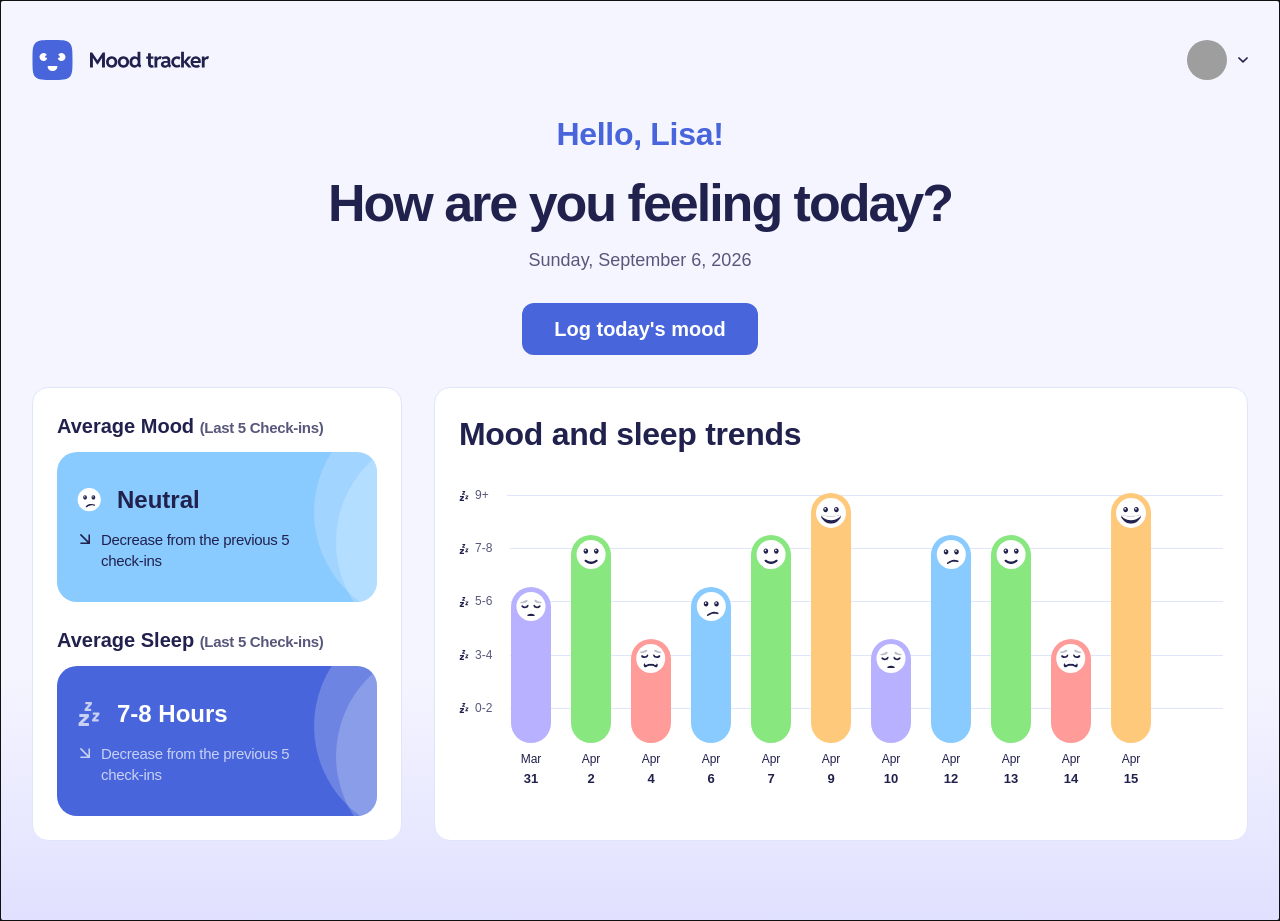
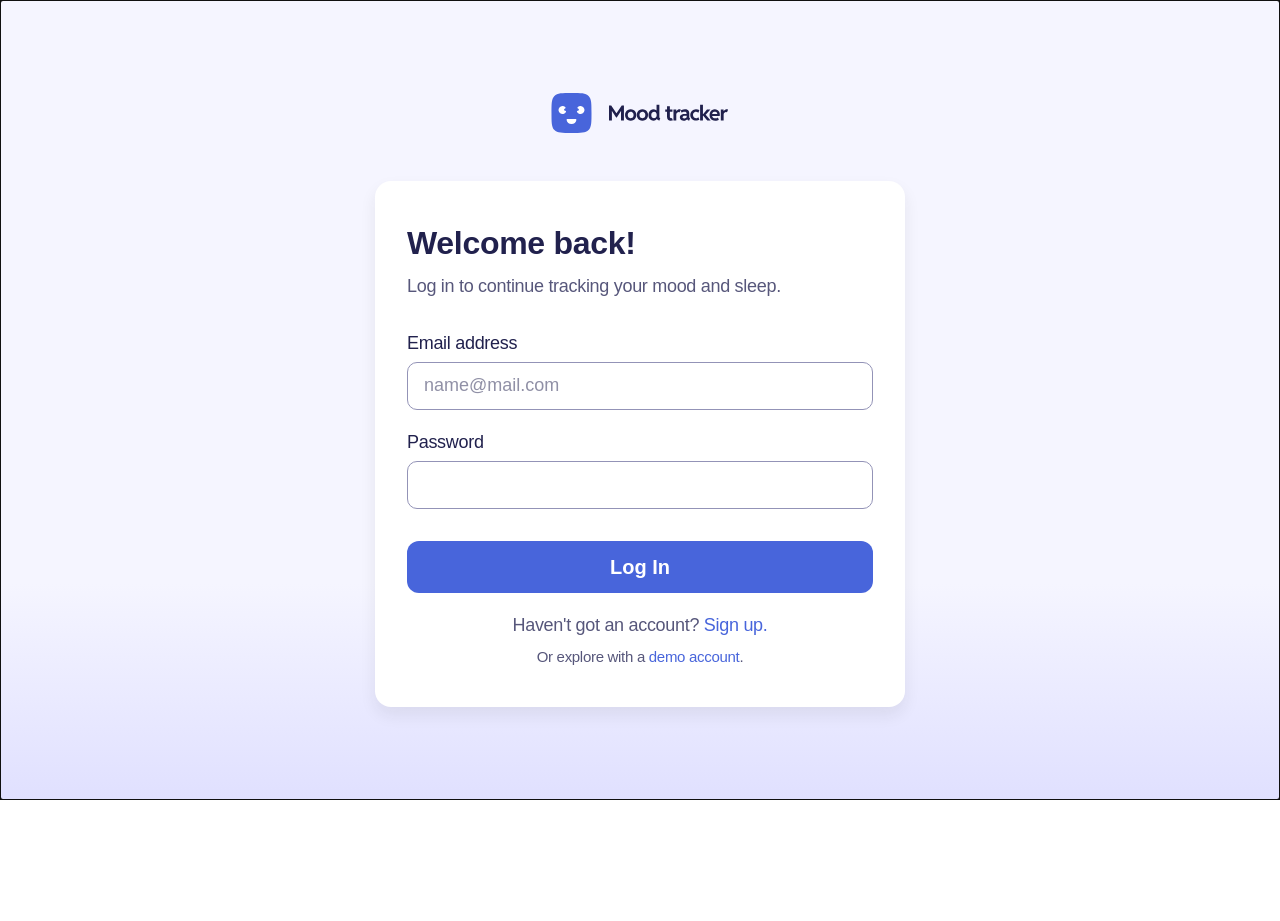
Before and after one commit to paladinescamila/Mood-Tracking-App, a React (Vite) app: page /login in a window 1280 px wide. Before the commit this address led to /dashboard. After the commit the page ends 800 px from the top, so only its background shows below. Built offline with nearby package versions, Linux system fonts and the light colour scheme; no server answers; grey boxes are pictures that could not be loaded; a web font is replaced by a local one.

Commit message:
Create a way to enter with a demo user to try the app

```diff
--- a/src/components/organisms/ProfileMenu.tsx
+++ b/src/components/organisms/ProfileMenu.tsx
@@ -1,7 +1,6 @@
 import {useEffect, useRef, useState} from 'react';
 import {signOut} from '@/firebase/auth';
 import {useClickOutside} from '@/hooks/useClickOutside';
-import {useAppStore} from '@/stores/app';
 import Icon from '@/components/atoms/Icon';
 import Photo from '@/components/atoms/Photo';
 import SettingsWindow from '@/components/organisms/SettingsWindow';
@@ -11,8 +10,6 @@ interface ProfileMenuProps {
 }
 
 export default function ProfileMenu({user}: ProfileMenuProps) {
-	const {setAuthUser, setUser, setMoodsHistory} = useAppStore();
-
 	const [menuIsOpened, setMenuIsOpened] = useState<boolean>(false);
 	const [settingsWindowIsOpened, setSettingsWindowIsOpened] = useState<boolean>(false);
 	const triggerRef = useRef<HTMLButtonElement | null>(null);
@@ -55,10 +52,6 @@ export default function ProfileMenu({user}: ProfileMenuProps) {
 	const logout = async () => {
 		try {
 			await signOut();
-
-			setAuthUser(null);
-			setUser(null);
-			setMoodsHistory([]);
 		} catch (error) {
 			console.error('Error signing out:', error);
 		}
--- a/src/components/pages/Login.tsx
+++ b/src/components/pages/Login.tsx
@@ -50,6 +50,36 @@ export default function Login() {
 		}
 	};
 
+	const tryDemoAccount = async () => {
+		try {
+			const demoEmail = import.meta.env.VITE_DEMO_USER_EMAIL;
+			const demoPassword = import.meta.env.VITE_DEMO_USER_PASSWORD;
+
+			if (!demoEmail || !demoPassword)
+				return setErrors((prev) => ({
+					...prev,
+					button: 'Demo account credentials are not set. Please contact support.',
+				}));
+
+			const authUser = await signIn(demoEmail, demoPassword);
+			const firestoreUser = await getUser(authUser.uid);
+
+			if (firestoreUser) {
+				setUser(firestoreUser);
+				navigate('/dashboard');
+			} else {
+				setAuthUser(authUser);
+				navigate('/onboarding');
+			}
+		} catch (error) {
+			console.error('Error signing in with demo account:', error);
+			setErrors((prev) => ({
+				...prev,
+				button: 'Failed to sign in with demo account. Please try again.',
+			}));
+		}
+	};
+
 	if (user) {
 		return <Navigate replace to='/dashboard' />;
 	}
@@ -81,19 +111,28 @@ export default function Login() {
 				/>
 			</form>
 
-			<footer className='flex flex-col gap-5'>
+			<footer className='flex flex-col gap-2'>
 				<div className='flex flex-col gap-3'>
 					{errors.button ? <ErrorMessage error={errors.button} /> : null}
 					<Button form='login-form' className='w-full' loading={loading} disabled={loading}>
 						Log In
 					</Button>
 				</div>
-				<p className='text-preset-6-regular text-neutral-600 text-center'>
+				<p className='text-preset-6-regular text-neutral-600 text-center mt-3'>
 					Haven't got an account?{' '}
 					<Link to='/signup' className='text-blue-600 custom-outline rounded-md'>
 						Sign up.
 					</Link>
 				</p>
+				<p className='text-preset-7 text-neutral-600 text-center'>
+					Or explore with a{' '}
+					<button
+						onClick={tryDemoAccount}
+						className='text-preset-7 text-blue-600 custom-outline rounded-md cursor-pointer'>
+						demo account
+					</button>
+					.
+				</p>
 			</footer>
 		</NoUser>
 	);
--- a/src/constants/sample.ts
+++ /dev/null
@@ -1,103 +0,0 @@
-export const SAMPLE_USER: User = {
-	id: 'QjemPXthw4cxCrL97KRnEftFoHi2',
-	name: 'Lisa',
-	email: 'lisa@mail.com',
-	photo:
-		'https://firebasestorage.googleapis.com/v0/b/mood-app-paladinescamila.firebasestorage.app/o/users%2FQjemPXthw4cxCrL97KRnEftFoHi2%2Fprofile.jpg?alt=media&token=24dc20c4-0e9b-4fb1-9eb6-0714ec776550',
-};
-
-export const SAMPLE_MOODS_HISTORY: MoodEntry[] = [
-	{
-		id: 'mtqgzdak-dwxhqx63kij50k29loq1iky2rxwyqk9xf3dx',
-		createdAt: '2026-03-31T10:00:00Z',
-		mood: 'sad',
-		feelings: ['anxious', 'lonely'],
-		journalEntry: 'I feel really sad today. Nothing seems to go right.',
-		sleepHours: '5-6',
-	},
-	{
-		id: 'mtqgzdak-zwk3ly7vr1hniunx1znz0kdcpeftx7nl083r',
-		createdAt: '2026-04-02T10:00:00Z',
-		mood: 'happy',
-		feelings: ['grateful', 'content'],
-		journalEntry: 'I had a great day today! I feel grateful for my friends and family.',
-		sleepHours: '7-8',
-	},
-	{
-		id: 'mtqgzdak-hxbrt48c95x031lw8l2m91bso8ntwkq3ktar',
-		createdAt: '2026-04-04T10:00:00Z',
-		mood: 'very-sad',
-		feelings: ['lonely', 'down'],
-		journalEntry: 'I feel very sad and lonely today. I wish I had someone to talk to.',
-		sleepHours: '3-4',
-	},
-	{
-		id: 'mtqgzdak-58g3mxr29atb2zv0m9h9tlauyzz7ku3xvk9x',
-		createdAt: '2026-04-06T10:00:00Z',
-		mood: 'neutral',
-		feelings: ['calm', 'peaceful'],
-		journalEntry: 'I feel okay today. Nothing too exciting, but nothing too bad either.',
-		sleepHours: '5-6',
-	},
-	{
-		id: 'mtqgzdak-0ze909vj2nhi811wkgqxd0bcpfgf027sog44',
-		createdAt: '2026-04-07T10:00:00Z',
-		mood: 'happy',
-		feelings: ['joyful', 'excited'],
-		journalEntry:
-			'I feel really happy and excited today! I have a lot of energy and I am looking forward to the weekend.',
-		sleepHours: '7-8',
-	},
-	{
-		id: 'mtqgzdak-xut6i4lb5bvcbzkwnn7elt0te8hihhnoo8u3',
-		createdAt: '2026-04-09T10:00:00Z',
-		mood: 'very-happy',
-		feelings: ['grateful', 'optimistic'],
-		journalEntry:
-			'I feel very happy and optimistic today! I am grateful for all the good things in my life and I am looking forward to the future.',
-		sleepHours: '9+',
-	},
-	{
-		id: 'mtqgzdak-mi17479mmd89y9bvgzvlvgkpbmztdlam8607',
-		createdAt: '2026-04-10T10:00:00Z',
-		mood: 'sad',
-		feelings: ['anxious', 'down'],
-		journalEntry:
-			'I feel really sad and anxious today. I am worried about the future and I am feeling down.',
-		sleepHours: '3-4',
-	},
-	{
-		id: 'mtqgzdak-dkgjj8oi5j62tnpmw1g78a3ij9q6b4wgudiz',
-		createdAt: '2026-04-12T10:00:00Z',
-		mood: 'neutral',
-		feelings: ['calm', 'peaceful'],
-		journalEntry: 'I feel okay today. Nothing too exciting, but nothing too bad either.',
-		sleepHours: '7-8',
-	},
-	{
-		id: 'mtqgzdak-2bwvfi7qbg9u3q9a1ayaamf2p7fjzb2iudk6',
-		createdAt: '2026-04-13T10:00:00Z',
-		mood: 'happy',
-		feelings: ['grateful', 'content'],
-		journalEntry:
-			'I feel really happy and content today! I am grateful for all the good things in my life and I am looking forward to the future.',
-		sleepHours: '7-8',
-	},
-	{
-		id: 'mtqgzdak-v04b171in03f0h56z8f23lgu8n2ilbgh81jg',
-		createdAt: '2026-04-14T10:00:00Z',
-		mood: 'very-sad',
-		feelings: ['anxious', 'lonely'],
-		journalEntry: 'I feel very sad and lonely today. I wish I had someone to talk to.',
-		sleepHours: '3-4',
-	},
-	{
-		id: 'mtqgzdak-m1lrm3rwa79ulotjm0zdnthbpoplikutjkup',
-		createdAt: '2026-04-15T10:00:00Z',
-		mood: 'very-happy',
-		feelings: ['anxious', 'excited'],
-		journalEntry:
-			'I feel very happy and excited today! I have a lot of energy and I am looking forward to the weekend.',
-		sleepHours: '9+',
-	},
-];
--- a/src/hooks/useLoadData.ts
+++ b/src/hooks/useLoadData.ts
@@ -26,6 +26,10 @@ export const useLoadData = () => {
 						const moodsHistory = await getUserMoods(authUser.uid);
 						setMoodsHistory(moodsHistory);
 					}
+				} else {
+					setAuthUser(null);
+					setUser(null);
+					setMoodsHistory([]);
 				}
 			} catch (loadError) {
 				console.error('Error loading user data:', loadError);
--- a/src/stores/app.ts
+++ b/src/stores/app.ts
@@ -2,7 +2,6 @@ import {create} from 'zustand';
 import {persist, createJSONStorage} from 'zustand/middleware';
 import {sortMoodsHistory} from '@/utils/sortMoodsHistory';
 import type {FirebaseUser} from '@/firebase/config';
-import {SAMPLE_MOODS_HISTORY, SAMPLE_USER} from '@/constants/sample';
 
 interface AppState {
 	authUser: FirebaseUser | null;
@@ -23,11 +22,11 @@ export const useAppStore = create<AppState>()(
 			authUser: null,
 			setAuthUser: (authUser) => set({authUser}),
 
-			user: SAMPLE_USER,
+			user: null,
 			setUser: (user) => set({user}),
 
 			// Moods history
-			moodsHistory: SAMPLE_MOODS_HISTORY,
+			moodsHistory: [],
 			setMoodsHistory: (moodsHistory) => set({moodsHistory: sortMoodsHistory(moodsHistory)}),
 			addMoodEntry: (moodEntry) =>
 				set(({moodsHistory}) => ({moodsHistory: sortMoodsHistory([...moodsHistory, moodEntry])})),
```
